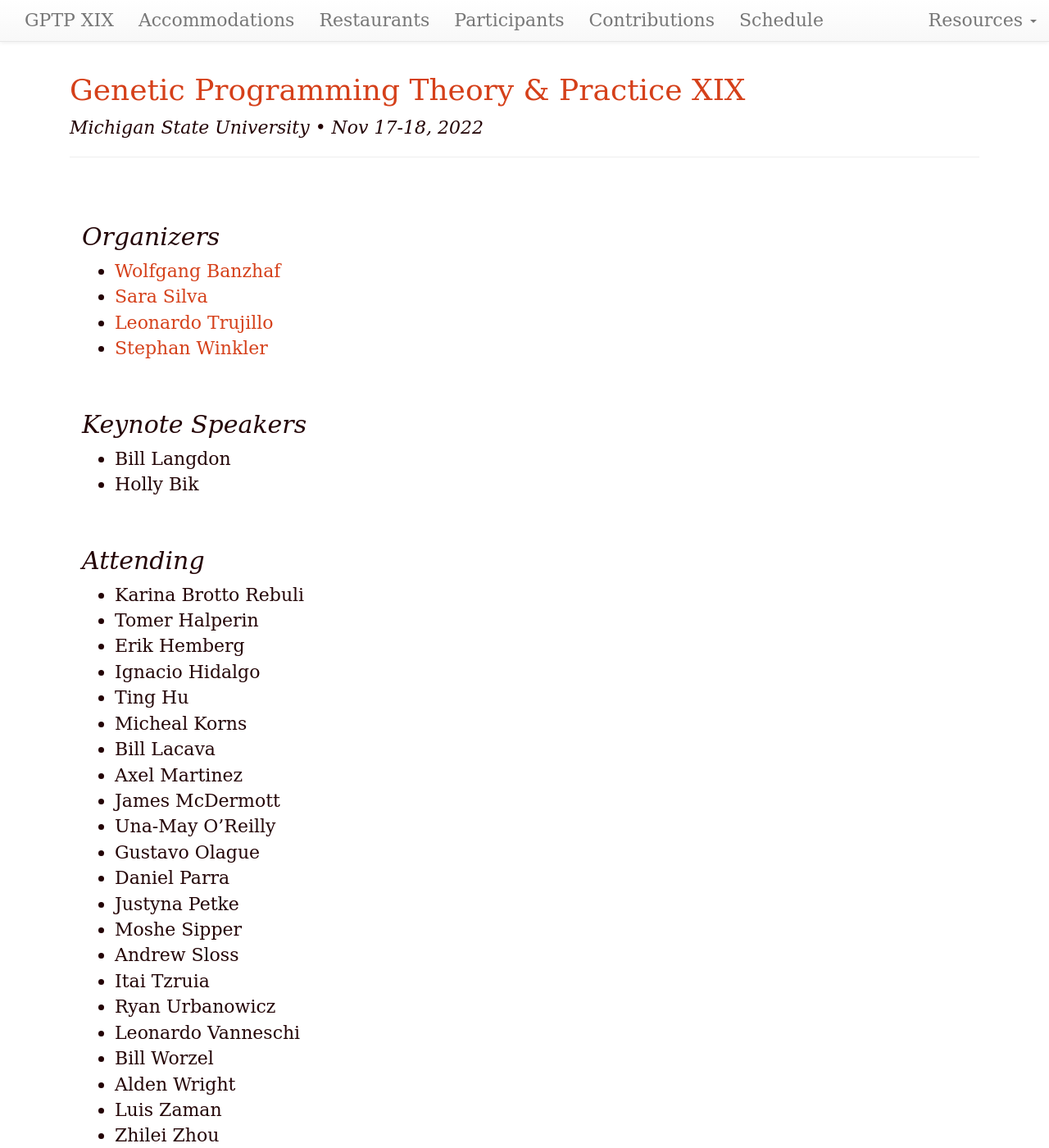
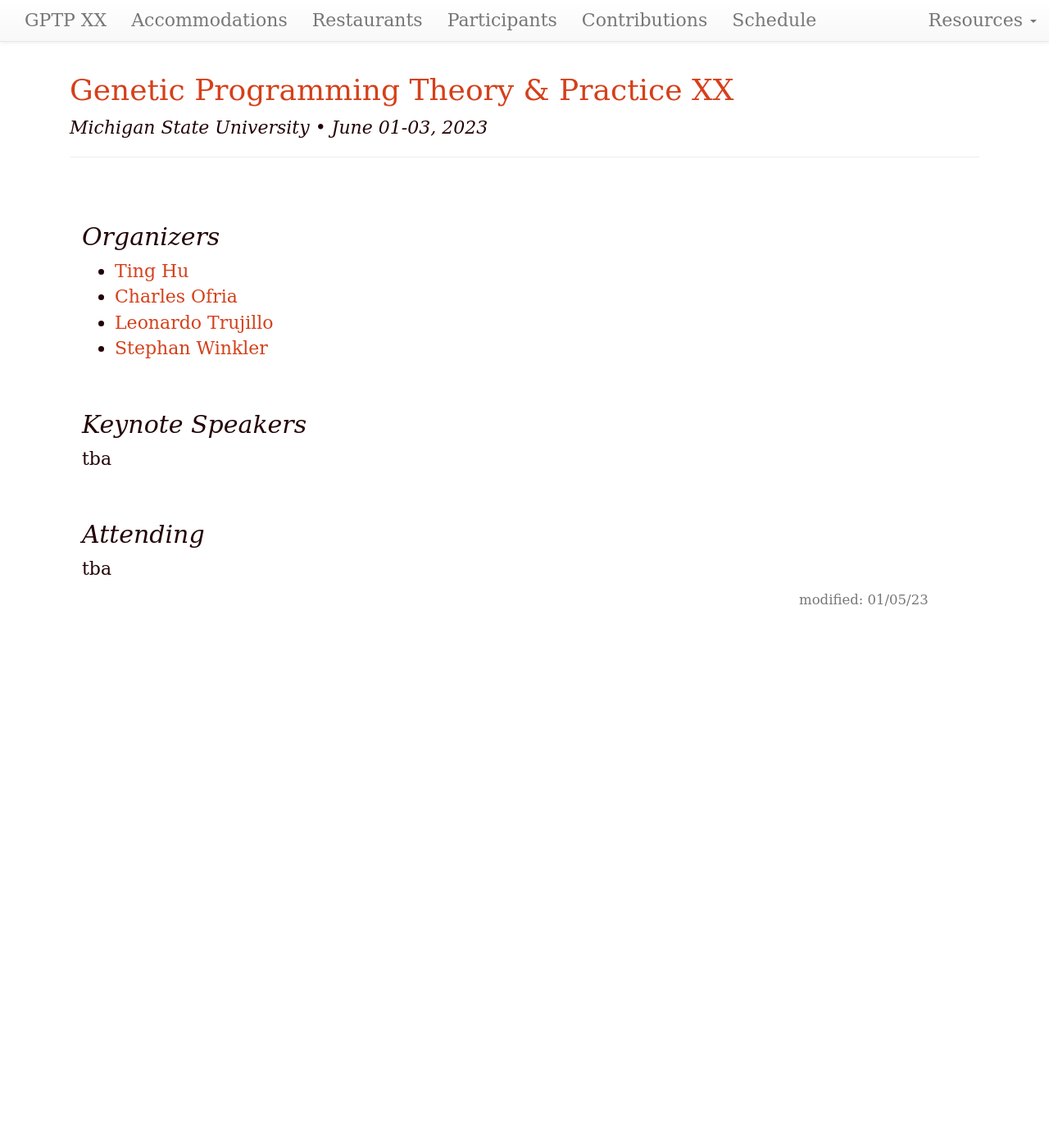
Before and after one commit to GPTP-workshop/gptp-workshop.github.io, a Jekyll site: the page built from attendees.md, in a window 1280 px wide and 1400 px high. Shown: the whole window at 82% size. Built offline with Jekyll 4.4.1, drawn with Linux system fonts in a browser that asks for light colours; our own code applies the rules of GitHub Pages for plain Markdown files.

Commit message:
Update attendees.md

```diff
--- a/attendees.md
+++ b/attendees.md
@@ -1,44 +1,22 @@
 ---
 layout: default
-updated: "Oct 15, 2022"
-roman: "XIX"
-dates: "Nov 17-18, 2022"
+updated: "Jan 05, 2023"
+roman: "XX"
+dates: "June 01-03, 2023"
 ---
 
 
 ## Organizers
 
-- [Wolfgang Banzhaf](http://www.cse.msu.edu/~banzhafw/)
-- [Sara Silva](https://ciencias.ulisboa.pt/en/perfil/sgsilva)
+- [Ting Hu](https://www.cs.queensu.ca/people/Ting/Hu)
+- [Charles Ofria](https://www.egr.msu.edu/people/profile/ofria)
 - [Leonardo Trujillo](https://www.researchgate.net/lab/Leonardo-Trujillo-Lab)
 - [Stephan Winkler](http://bioinformatics.fh-hagenberg.at/site/index.php?id=36)
 
 ## Keynote Speakers
 
-- Bill Langdon
-- Holly Bik
+tba
 
 ## Attending
 
-- Karina Brotto Rebuli
-- Tomer Halperin
-- Erik Hemberg
-- Ignacio Hidalgo
-- Ting Hu
-- Micheal Korns
-- Bill Lacava
-- Axel Martinez
-- James McDermott
-- Una-May O'Reilly
-- Gustavo Olague
-- Daniel Parra
-- Justyna Petke
-- Moshe Sipper
-- Andrew Sloss
-- Itai Tzruia
-- Ryan Urbanowicz
-- Leonardo Vanneschi
-- Bill Worzel
-- Alden Wright
-- Luis Zaman
-- Zhilei Zhou
+tba
```
